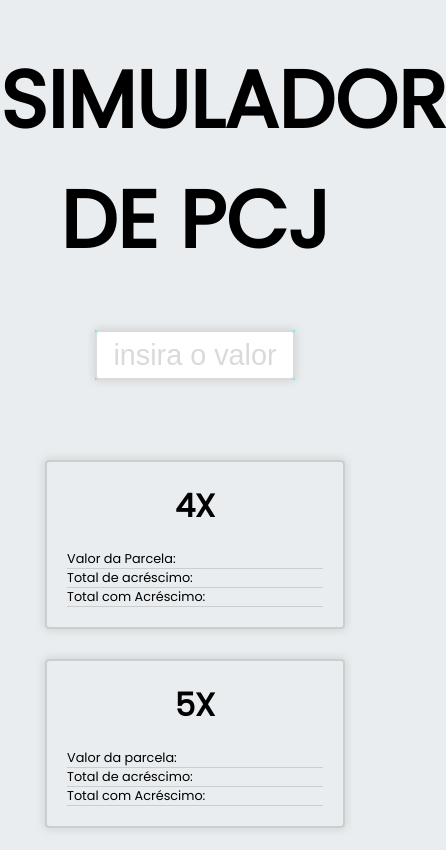
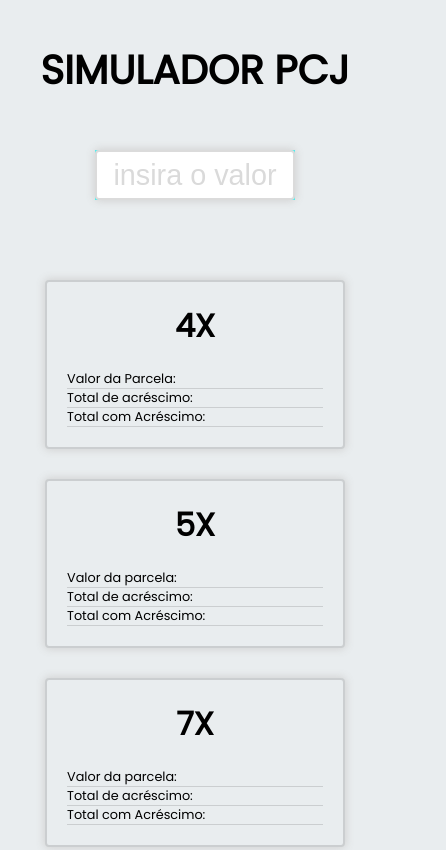
Before and after one commit to BrunoCardoso-PB/projeto-pcj, a plain HTML site: page index.html in a window 390 px wide. Shown: the top 850 px of the page, 446 px wide, since content can reach past the window. Drawn offline with Linux system fonts and the light colour scheme.

Commit message:
ajuste fonte size titulo

```diff
--- a/css/style.css
+++ b/css/style.css
@@ -121,7 +121,7 @@ footer {
     }
 
     header h1 {
-        font-size: 5rem;
+        font-size: 2.5rem;
     }
 }
 
--- a/index.html
+++ b/index.html
@@ -15,7 +15,7 @@
 
 <body>
     <header>
-        <h1>SIMULADOR DE PCJ</h1>
+        <h1>SIMULADOR PCJ</h1>
     </header>
     <div class="valor-container">
         <form class="form">
```
